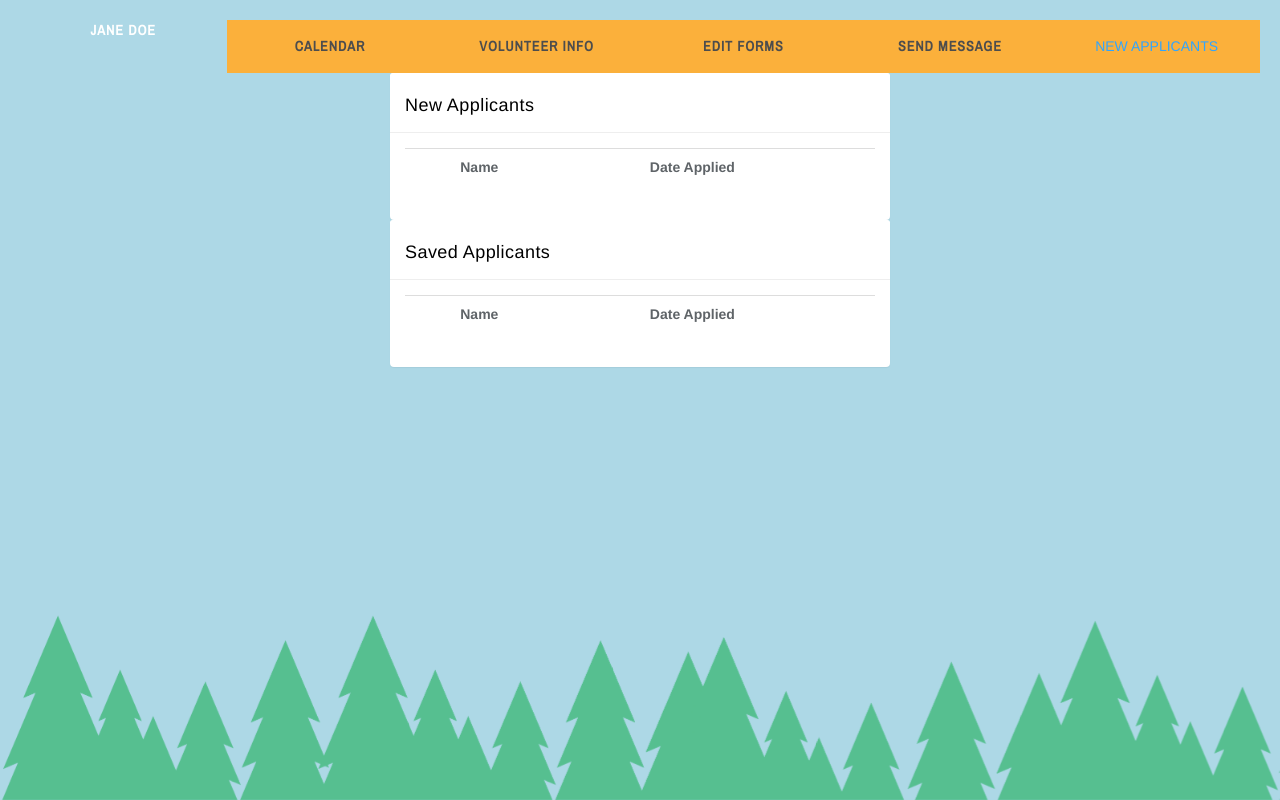
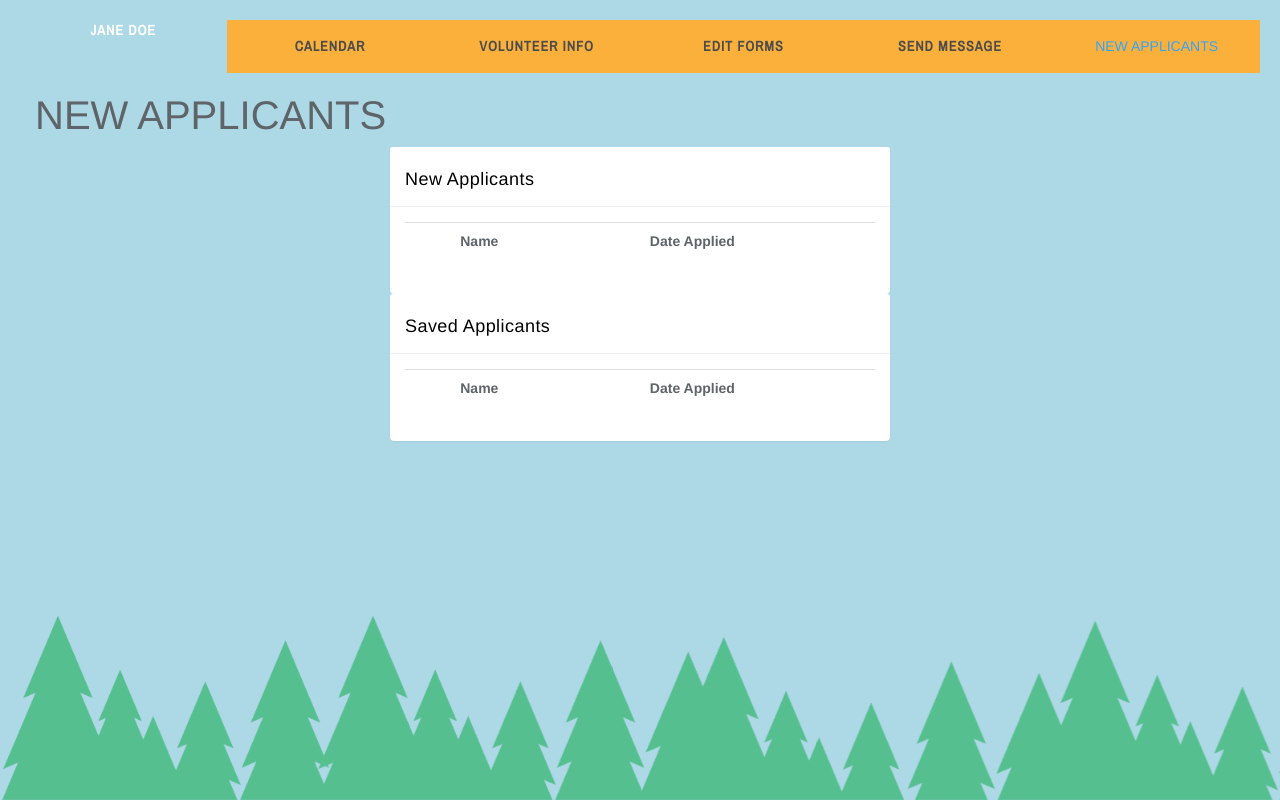
Before and after one commit to echevajv/WheelOf484Fortune, a PHP site: page /phpcode/newapplicants.php in a window 1280 px wide. Run offline with PHP 8.4, Linux system fonts and the light colour scheme; data that the repository does not hold is empty.

Commit message:
Update newapplicants.php

```diff
--- a/phpcode/newapplicants.php
+++ b/phpcode/newapplicants.php
@@ -61,6 +61,14 @@ session_start();
 
 	       	<div class="col-xs-12 col-sm-2 text-center adminnavbutton" id="columnsixadmin">
 				<p><a href="newapplicants.php" id="newapplicantbutton" class="navbuttoncurrent">NEW APPLICANTS</a></p>
+	        </div>
+	    </div>
+    </div>
+
+    <div class="container-fluid" class="adminmainheader">
+		<div class="row">
+			<div class="col-xs-12 text-left">
+				<h1 class="adminnavheading">NEW APPLICANTS</h1>
 			</div>
 		</div>
 	</div>
```
Lines whose indentation alone changed are shown as unchanged.
